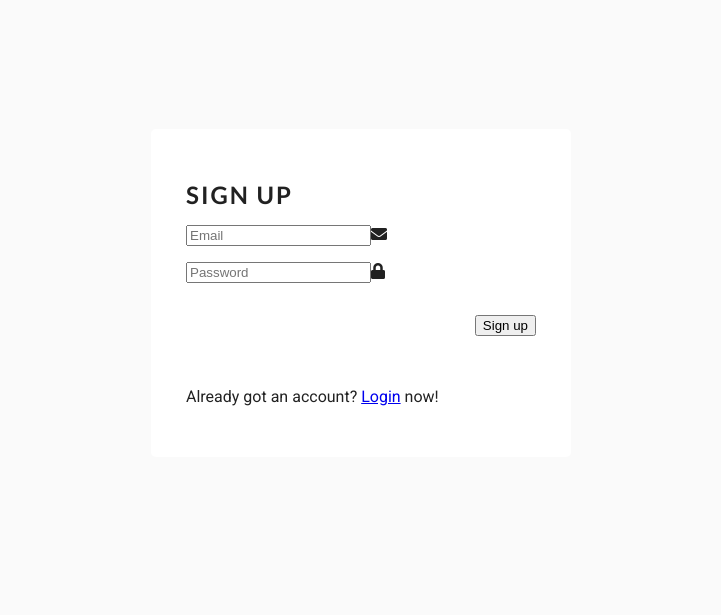
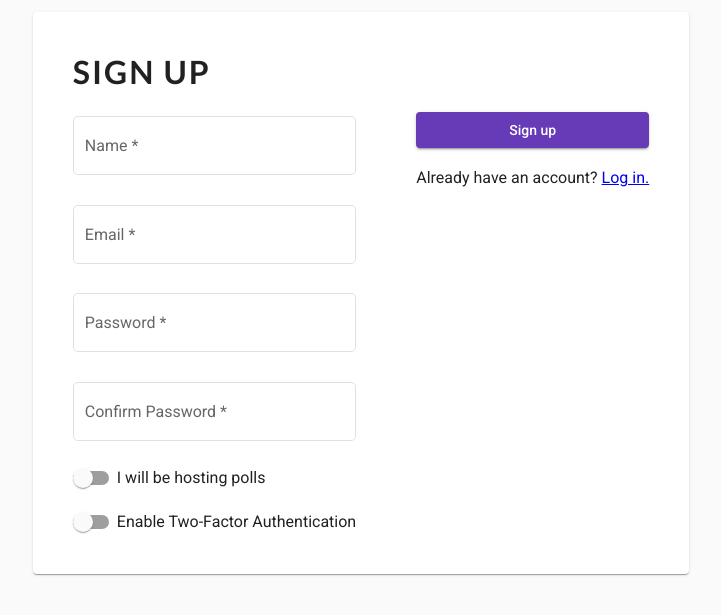
Before and after one commit to ECE493W2021T3/eVoter, an Angular app in the folder frontend/: page /signup in a window 1280 px wide. Shown: the part 107-722 px from the top of the page, without its empty margins (279-1000 px from the left). Built offline with nearby package versions, Linux system fonts and the light colour scheme.

Commit message:
basic registration form

```diff
--- a/frontend/src/app/components/signup-page/signup-page.component.html
+++ b/frontend/src/app/components/signup-page/signup-page.component.html
@@ -1,34 +1,57 @@
 <div class="centered-content">
-  <div class="white-box">
+    <form [formGroup]="registrationForm" (ngSubmit)="onSubmit()">
+        <mat-card fxLayout="column" style="padding: 40px;">
+            <h1 class="title">Sign up</h1>
 
-    <h1 class="title has-text-primary">Sign up</h1>
+            <div fxLayout="row" fxLayoutGap="30px">
+                <div fxLayout="column">
+                    <mat-form-field appearance="outline">
+                        <mat-label>Name</mat-label>
+                        <input matInput required formControlName="name">
+                        <mat-error *ngIf="rf.name.errors && rf.name.errors.required">Name is required</mat-error>
+                    </mat-form-field>
 
-    <div class="field">
-      <p class="control has-icons-left has-icons-right">
-        <input #emailInput class="input has-background-light" type="email" placeholder="Email">
-        <span class="icon is-small is-left">
-          <i class="fas fa-envelope"></i>
-        </span>
-      </p>
-    </div>
-    <div class="field">
-      <p class="control has-icons-left">
-        <input #pwInput class="input has-background-light" type="password" placeholder="Password">
-        <span class="icon is-small is-left">
-          <i class="fas fa-lock"></i>
-        </span>
-      </p>
-    </div>
-    <div class="field" style="display: flex; justify-content: flex-end;">
-      <p class="control">
-        <button class="button is-success has-text-white" (click)="onSignupButtonClicked(emailInput.value, pwInput.value)">
-          Sign up
-        </button>
-      </p>
-    </div>
-    <br>
+                    <mat-form-field appearance="outline">
+                        <mat-label>Email</mat-label>
+                        <input matInput required email formControlName="email">
+                        <mat-error *ngIf="rf.email.errors && rf.email.errors.required">Email is required</mat-error>
+                        <mat-error *ngIf="rf.email.errors && rf.email.errors.email">Email is invalid</mat-error>
+                    </mat-form-field>
 
-    <p class="has-text-grey">Already got an account? <a routerLink="/login">Login</a> now!</p>
+                    <mat-form-field appearance="outline">
+                        <mat-label>Password</mat-label>
+                        <input matInput required type="password" minlength="8" formControlName="password">
+                        <mat-error *ngIf="rf.password.errors && rf.password.errors.required">Password is required</mat-error>
+                        <mat-error *ngIf="rf.password.errors && rf.password.errors.minlength">Password length needs to be a minimum of 8 characters</mat-error>
+                    </mat-form-field>
 
-  </div>
+                    <mat-form-field appearance="outline">
+                        <mat-label>Confirm Password</mat-label>
+                        <input matInput required type="password" formControlName="confirmPassword">
+                        <mat-error *ngIf="rf.confirmPassword.errors && rf.confirmPassword.errors.required">Confirm Password is required</mat-error>
+                        <mat-error *ngIf="rf.errors && rf.errors.notSame">Passwords do not match</mat-error>
+                    </mat-form-field>
+
+                    <div fxLayout="column" fxLayoutGap="20px">
+                        <mat-slide-toggle formControlName="isHostingPolls" color="primary">
+                            I will be hosting polls
+                        </mat-slide-toggle>
+
+                        <mat-slide-toggle formControlName="is2FAEnabled" color="primary">
+                            Enable Two-Factor Authentication
+                        </mat-slide-toggle>
+                    </div>
+                </div>
+
+                <div fxLayout="column">
+                    <!-- security questions -->
+                </div>
+
+                <div fxLayout="column" fxLayoutGap="20px">
+                    <button mat-raised-button color="primary" type="submit">Sign up</button>
+                    <span>Already have an account? <a routerLink="/login">Log in.</a></span>
+                </div>
+            </div>
+        </mat-card>
+    </form>
 </div>
--- a/frontend/src/app/components/signup-page/signup-page.component.ts
+++ b/frontend/src/app/components/signup-page/signup-page.component.ts
@@ -1,7 +1,8 @@
 import { Component, OnInit } from '@angular/core';
 import { HttpResponse } from '@angular/common/http';
+import { Router } from '@angular/router';
+import { FormArray, FormBuilder, FormGroup, Validators } from '@angular/forms';
 import { AuthService } from 'src/app/services/auth.service';
-import { Router } from '@angular/router';
 
 @Component({
     selector: 'app-signup-page',
@@ -9,17 +10,47 @@ import { Router } from '@angular/router';
     styleUrls: ['./signup-page.component.scss']
 })
 export class SignupPageComponent implements OnInit {
+    public registrationForm: FormGroup;
 
-  constructor(private authService: AuthService, private router: Router) { }
+    constructor(
+        private formBuilder: FormBuilder,
+        private authService: AuthService,
+        private router: Router) { }
 
     ngOnInit() {
+        this.registrationForm = this.formBuilder.group({
+            name: ['', Validators.required],
+            email: ['', [Validators.required, Validators.email]],
+            password: ['', [Validators.required, Validators.minLength(8)]],
+            confirmPassword: ['', Validators.required],
+            isHostingPolls: [false],
+            is2FAEnabled: [false],
+            securityQuestions: new FormArray([])
+        }, { validators: this.checkPasswords });
+
+        // Initialize three empty security question fields
+        for (var i = 0; i < 3; i++) {
+            this.sfa.push(this.formBuilder.group({
+                question: ['', Validators.required],
+                answer: ['', Validators.required]
+            }));
+        }
     }
 
-  onSignupButtonClicked(email: string, password: string) {
-    this.authService.signup(email, password).subscribe((res: HttpResponse<any>) => {
+    // Convenience getters for easy access to form fields
+    get rf() { return this.registrationForm.controls; }
+    get sfa() { return this.rf.securityQuestions as FormArray; }
+
+    onSubmit() {
+        this.authService.signup(this.rf.email.value, this.rf.password.value).subscribe((res: HttpResponse<any>) => {
             console.log(res);
             this.router.navigate(['/lists']);
         });
     }
 
+    private checkPasswords(group: FormGroup) {
+        const password = group.get('password').value;
+        const confirmPassword = group.get('confirmPassword').value;
+        return password === confirmPassword ? null : { notSame: true }
     }
+}
--- a/frontend/src/styles.scss
+++ b/frontend/src/styles.scss
@@ -6,14 +6,6 @@ $light: #f8f8f8;
 $calypso:#377993;
 $fiord: #404C66;
 
-.centered-content {
-    display: flex;
-    justify-content: center;
-    align-items: center;
-    width: 100%;
-    height: 100%;
-}
-
 .modal-box {
     min-height: 200px;
     width: 100%;
@@ -21,13 +13,6 @@ $fiord: #404C66;
     background: white;
     border-radius: 5px;
     padding: 35px;
-}
-
-.title {
-    font-family: 'Lato';
-    font-size: 24px;
-    text-transform: uppercase;
-    letter-spacing: 2px;
 }
 
 .white-box {
@@ -66,6 +51,14 @@ mat-nav-list mat-icon {
     overflow-y: auto;
 }
 
+.centered-content {
+    display: flex;
+    justify-content: center;
+    align-items: center;
+    width: 100%;
+    height: 100%;
+}
+
 .page-padding {
 	padding: 0 20px;
 }
@@ -75,3 +68,10 @@ mat-nav-list mat-icon {
 	color: #FFF;
 	font-weight: bold;
 }
+
+.title {
+    font-family: 'Lato';
+    font-size: 32px;
+    text-transform: uppercase;
+    letter-spacing: 2px;
+}
```
Lines whose indentation alone changed are shown as unchanged.
